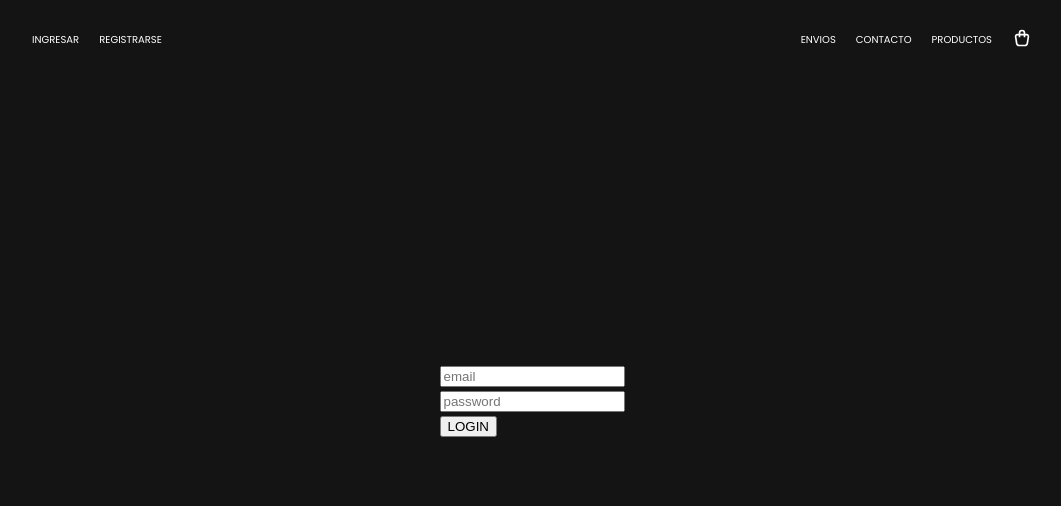
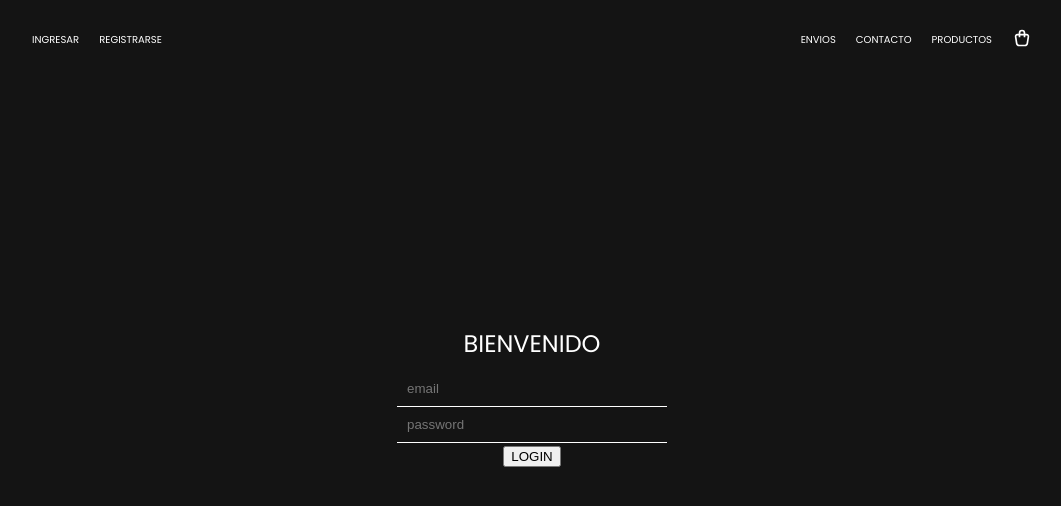
Before and after one commit to JONAAVILA/k29-drinks, a React (Vite) app: page /login in a window 1280 px wide. Shown: the top 506 px of the page, without its empty margins (108-1169 px from the left). Built offline with nearby package versions, Linux system fonts and the light colour scheme; no server answers.

Commit message:
input styled

```diff
--- a/src/components/landing/Landing.jsx
+++ b/src/components/landing/Landing.jsx
@@ -39,6 +39,7 @@ const Landing = ()=>{
                         initial={{x:"0%",y:"0%"}}
                         animate={{
                             x:isAtBottom ? "-200%" : scrollPosition / 2.5,
+                            y:isAtBottom ? "50%" : null,
                             rotate:isAtBottom ? 0 : scrollPosition / 60,
                             scale:isAtBottom ? 1 : 1 + scrollPosition / 2000,
                             opacity:isAtBottom ? 0.5 : 1
--- a/src/index.css
+++ b/src/index.css
@@ -58,6 +58,14 @@ p{
   font-size: 12px;
   text-wrap: balance;
 }
+input{
+  width: 250px;
+  padding: 10px;
+  border: none;
+  border-bottom: solid 1px var(--white);
+  background-color: transparent;
+  color: var(--white);
+}
 a{
   text-decoration: none;
   color: var(--white);
--- a/src/views/login/Login.jsx
+++ b/src/views/login/Login.jsx
@@ -1,10 +1,12 @@
+import { Link } from 'react-router-dom'
 import LoginForm from '../../components/forms/loginForm/LoginForm'
 import './login.css'
 
 const Login = ()=>{
     return(
         <section className='login_container' >
-            <div>
+            <div className='box_login' >
+                <h1>BIENVENIDO</h1>
                 <LoginForm/>
             </div>
         </section>
--- a/src/views/login/login.css
+++ b/src/views/login/login.css
@@ -2,4 +2,9 @@
     display: grid;
     place-items: center;
     height: 100vh;
+    text-align: center;
 }
+.box_login{
+    display: grid;
+    gap: 15px;
+}
```
